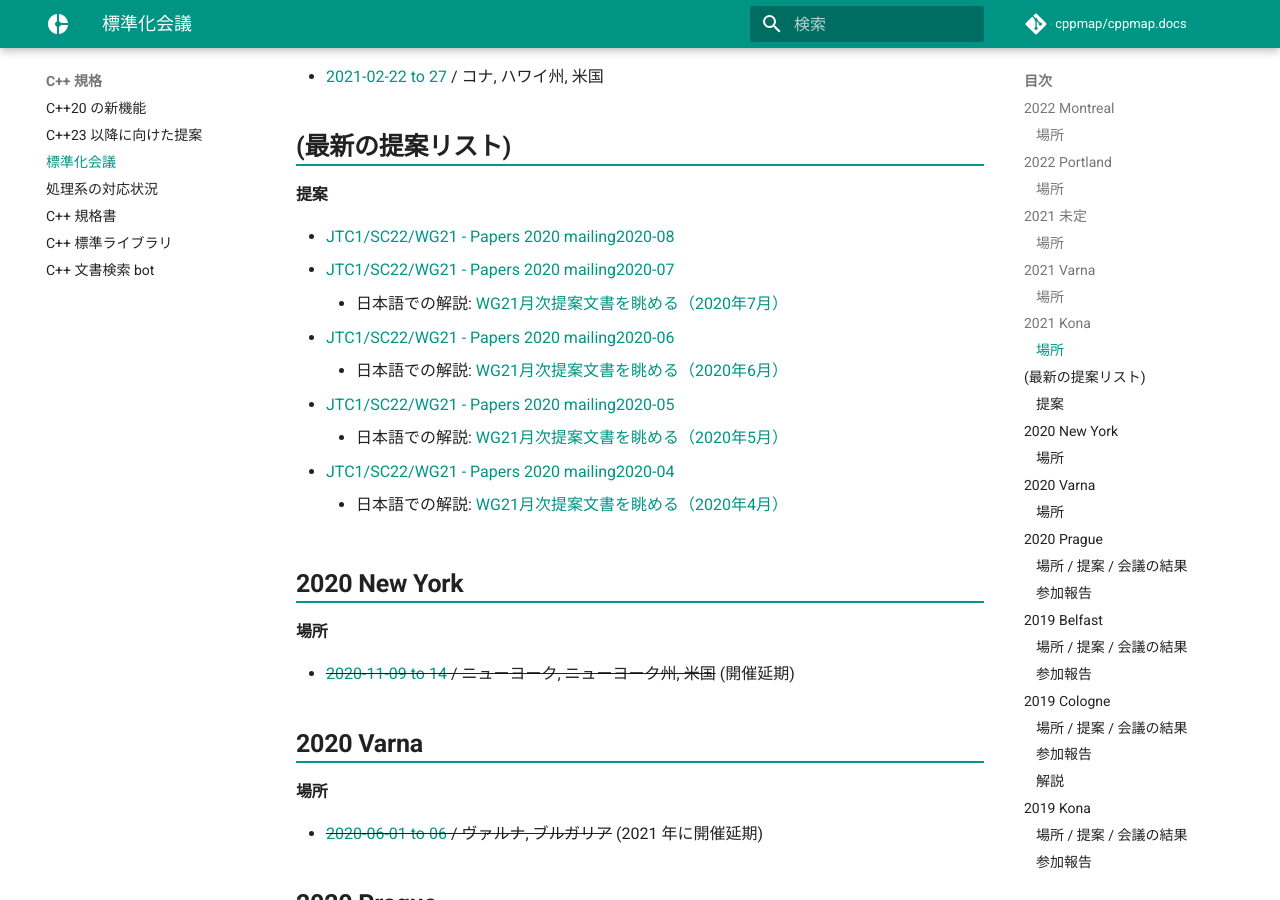
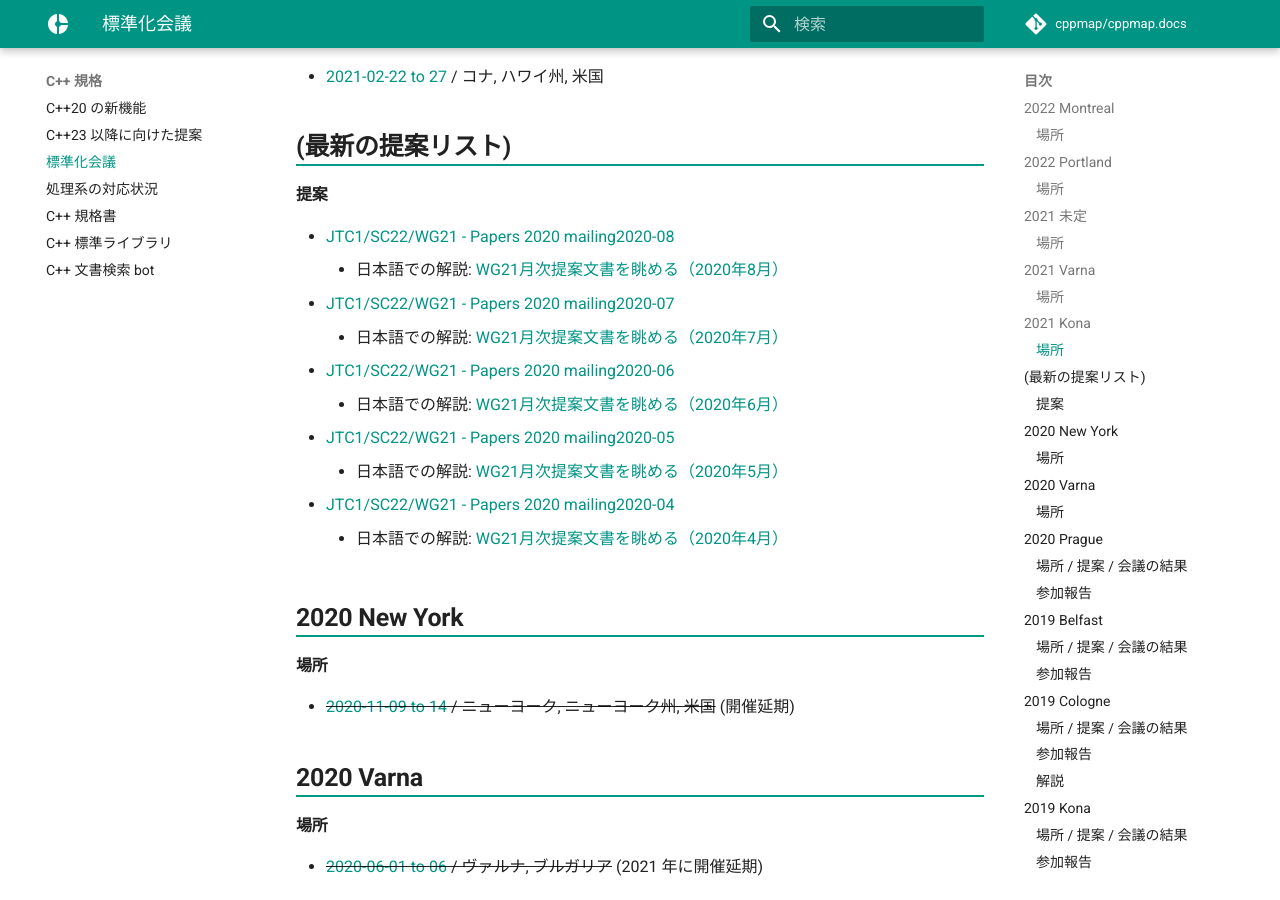
Before and after one commit to cppmap/cppmap.docs, an MkDocs documentation site: the page built from docs/standardization/meetings.md, in a window 1280 px wide and 900 px high, scrolled down 973 px. Built offline with MkDocs 1.6.1 and Material for MkDocs 9.7.7, drawn with Linux system fonts in a browser that asks for light colours; nearby versions of some CDN libraries; comment, search, counter and statistics services are not loaded.

Commit message:
Update meetings.md

```diff
--- a/docs/standardization/meetings.md
+++ b/docs/standardization/meetings.md
@@ -27,6 +27,7 @@ C++ の規格を議論する C++ 標準化委員会の主要会議の開催情
 ## (最新の提案リスト)
 #### 提案
 - [JTC1/SC22/WG21 - Papers 2020 mailing2020-08](http://www.open-std.org/jtc1/sc22/wg21/docs/papers/2020/#mailing2020-08)
+    - 日本語での解説: [WG21月次提案文書を眺める（2020年8月）](https://onihusube.hatenablog.com/entry/2020/09/18/222444)
 - [JTC1/SC22/WG21 - Papers 2020 mailing2020-07](http://www.open-std.org/jtc1/sc22/wg21/docs/papers/2020/#mailing2020-07)
     - 日本語での解説: [WG21月次提案文書を眺める（2020年7月）](https://onihusube.hatenablog.com/entry/2020/08/12/014639)
 - [JTC1/SC22/WG21 - Papers 2020 mailing2020-06](http://www.open-std.org/jtc1/sc22/wg21/docs/papers/2020/#mailing2020-06)
```
